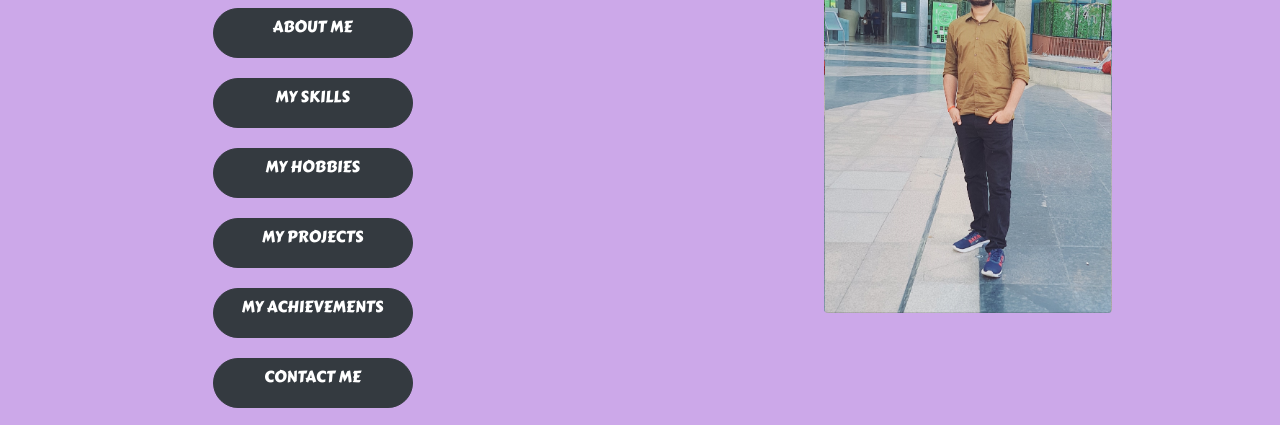
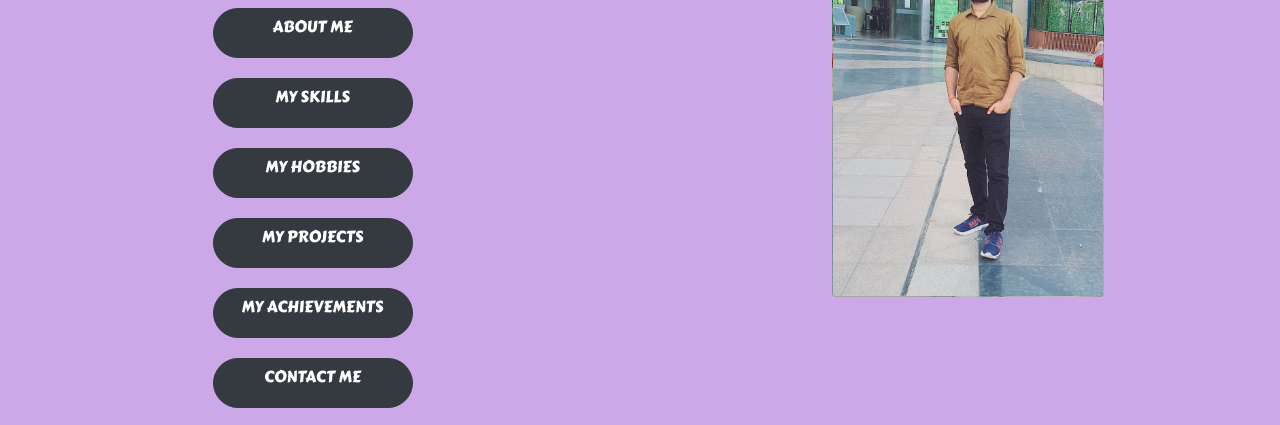
Before and after one commit to gaurv123/New-CV, a plain HTML site: page index.html in a window 1280 px wide. Shown: the part 156-581 px from the top of the page. Drawn offline with nearby package versions, Linux system fonts and the light colour scheme; a web font is replaced by a local one.

Commit message:
Update index.html

```diff
--- a/index.html
+++ b/index.html
@@ -41,7 +41,7 @@
                 </div>
 
                 <div class="col lg-6 md-6 sm-6">
-                    <div class="card mypic" style="width: 18rem; height: 23rem;">
+                    <div class="card mypic" style="">
 
                     </div>
                 </div>
```
